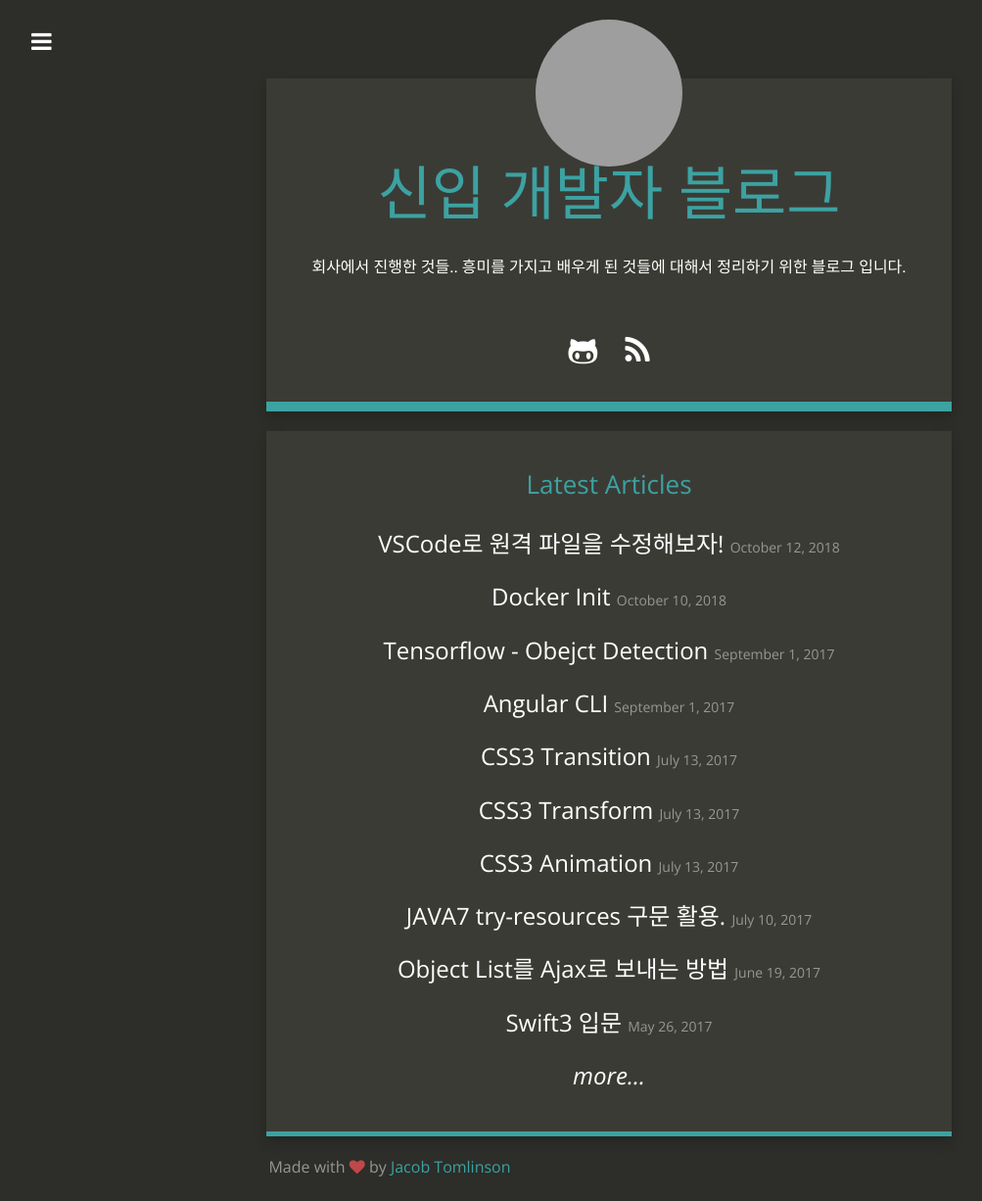
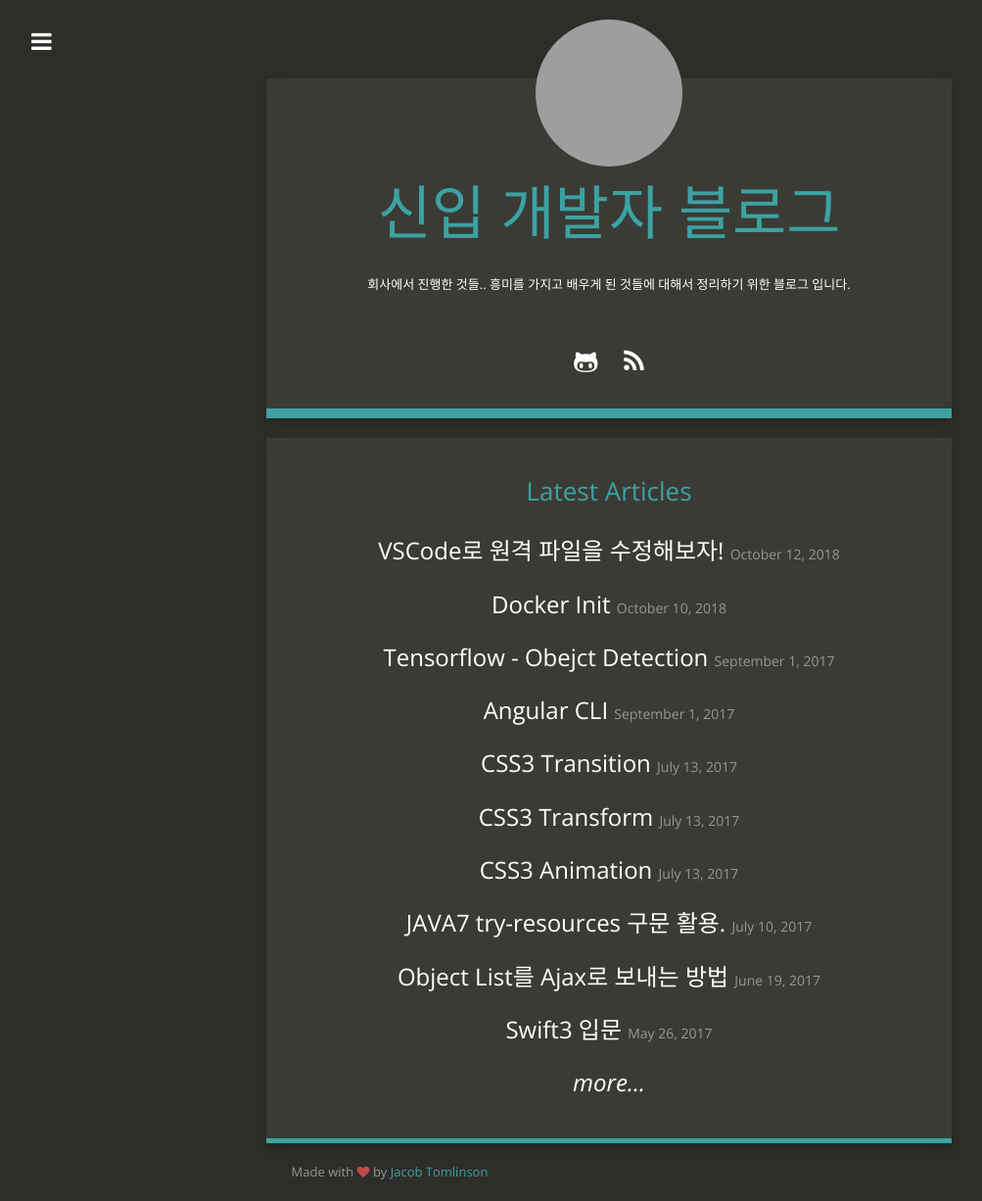
Before and after one commit to MJ-Youn/mj-youn.github.io, a Jekyll site: the page built from index.html, in a window 1280 px wide. Shown: the whole page at 98% size, without its empty margins (18-1021 px from the left). Built offline with Jekyll 4.4.1, drawn with Linux system fonts in a browser that asks for light colours; nearby versions of some CDN libraries; grey boxes are pictures that could not be loaded.

Commit message:
css 변경중

```diff
--- a/css/style.scss
+++ b/css/style.scss
@@ -3,6 +3,8 @@
 @import url(https://fonts.googleapis.com/css?family=Open+Sans:300italic,400italic,400,300,700);
 @import url(https://fonts.googleapis.com/css?family=Montserrat);
 @import url(https://fonts.googleapis.com/css?family=Anonymous+Pro:400,700);
+@import url(http://fonts.googleapis.com/earlyaccess/nanumgothic.css);
+
 
 /* Colours */
 $twitter:        #6dabda;
@@ -48,7 +50,7 @@
 	font-weight: 300;
 	background-color: $dark;
 	color: $white;
-	font-size: 16px;
+	font-size: 13px;
 	height: 100%;
 	width: 100%
 }
@@ -269,7 +271,6 @@
 
 		@media (min-width: $screen-md-min) {
 			font-size: 60px;
-			margin-top: -20px;
 		}
 	}
 
```
